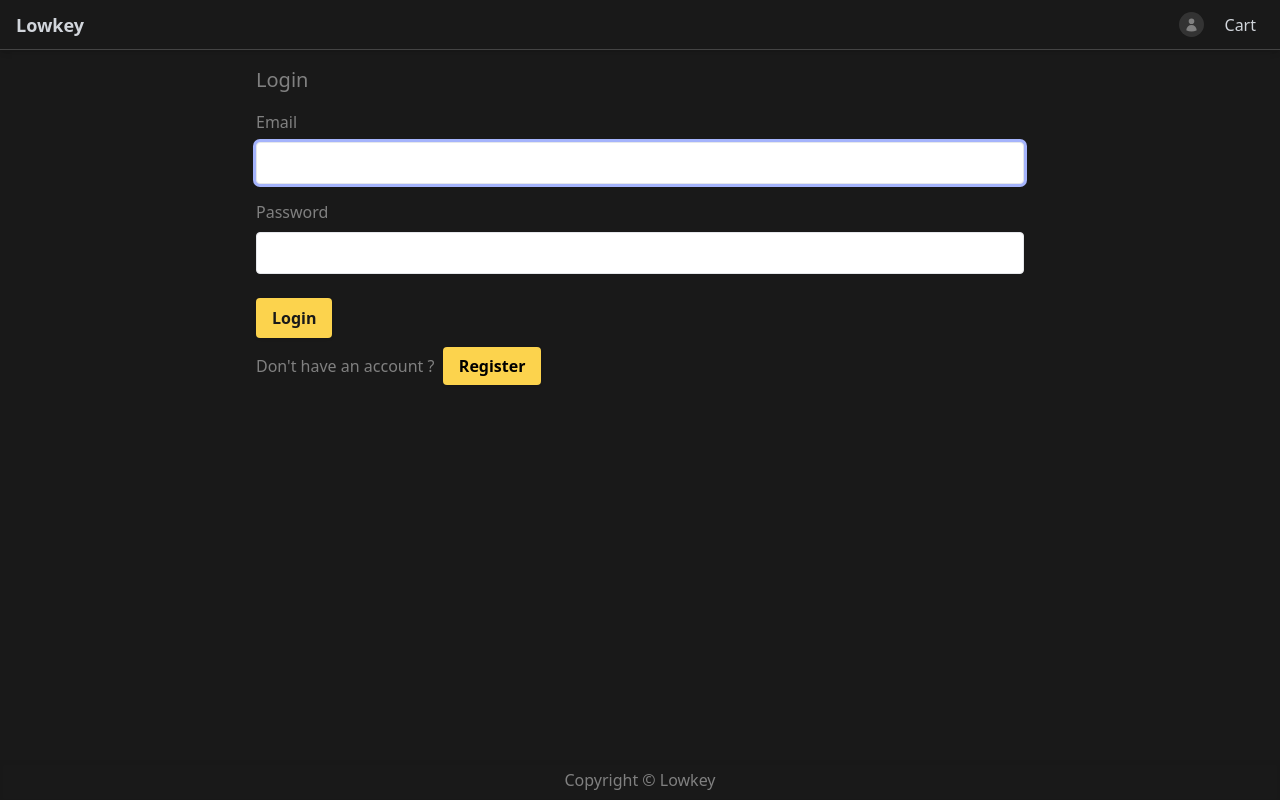
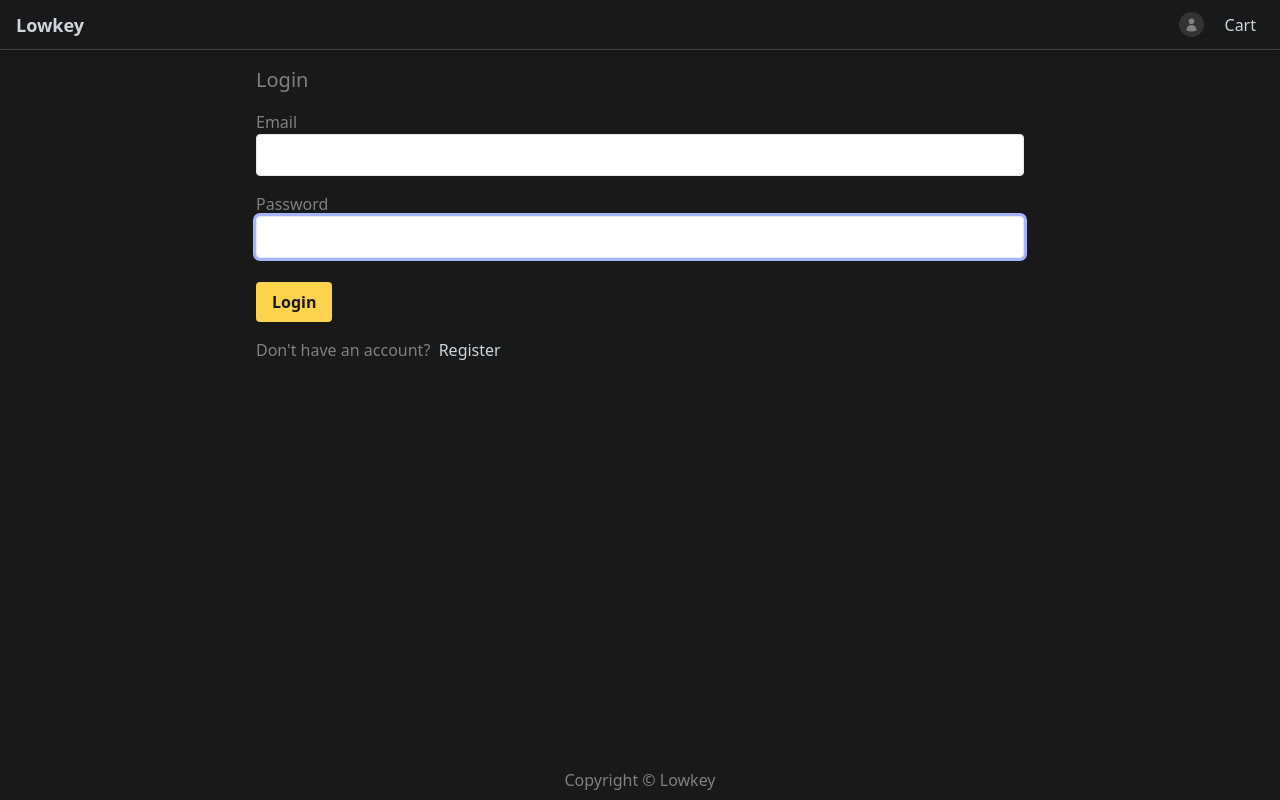
Before and after one commit to titoms/lowkey-ecommerce, a Next.js app: page /login in a window 1280 px wide. Built offline with nearby package versions, Linux system fonts and the light colour scheme; no server answers.

Commit message:
Small fixes but still 401 bug

```diff
--- a/pages/api/auth/[...nextauth].js
+++ b/pages/api/auth/[...nextauth].js
@@ -1,8 +1,8 @@
-import User from '@/models/User';
-import db from '@/utils/db';
+import bcryptjs from 'bcryptjs';
 import NextAuth from 'next-auth';
-import bcryptjs from 'bcryptjs';
 import CredentialsProvider from 'next-auth/providers/credentials';
+import User from '../../../models/User';
+import db from '../../../utils/db';
 
 export default NextAuth({
   session: {
--- a/pages/api/orders/index.js
+++ b/pages/api/orders/index.js
@@ -1,22 +1,21 @@
-import Order from '@/models/Order';
-import db from '@/utils/db';
-import { getSession } from 'next-auth/react';
+import { getToken } from 'next-auth/jwt';
+import Order from '../../../models/Order';
+import db from '../../../utils/db';
 
 const handler = async (req, res) => {
-  const session = await getSession({ req });
-  console.log(req);
-  console.log(session);
-  if (!session) {
-    return res.status(401).send('SignIn required');
+  const user = await getToken({ req });
+  console.log(user);
+  if (!user) {
+    return res.status(401).send('signin required');
   }
-  const { user } = session;
+
   await db.connect();
   const newOrder = new Order({
     ...req.body,
     user: user._id,
   });
+
   const order = await newOrder.save();
   res.status(201).send(order);
 };
-
 export default handler;
--- a/pages/login.js
+++ b/pages/login.js
@@ -1,14 +1,15 @@
-import Layout from '@/components/Layout';
 import Link from 'next/link';
 import React, { useEffect } from 'react';
 import { signIn, useSession } from 'next-auth/react';
 import { useForm } from 'react-hook-form';
-import { getError } from '@/utils/error';
+import Layout from '../components/Layout';
+import { getError } from '../utils/error';
 import { toast } from 'react-toastify';
 import { useRouter } from 'next/router';
 
 export default function LoginScreen() {
   const { data: session } = useSession();
+
   const router = useRouter();
   const { redirect } = router.query;
 
@@ -23,7 +24,6 @@ export default function LoginScreen() {
     register,
     formState: { errors },
   } = useForm();
-
   const submitHandler = async ({ email, password }) => {
     try {
       const result = await signIn('credentials', {
@@ -38,7 +38,6 @@ export default function LoginScreen() {
       toast.error(getError(err));
     }
   };
-
   return (
     <Layout title="Login">
       <form
@@ -49,16 +48,16 @@ export default function LoginScreen() {
         <div className="mb-4">
           <label htmlFor="email">Email</label>
           <input
-            className="w-full mt-2"
+            type="email"
             {...register('email', {
-              required: 'Please enter an email',
+              required: 'Please enter email',
               pattern: {
                 value: /^[a-zA-Z0-9_.+-]+@[a-zA-Z0-9-]+.[a-zA-Z0-9-.]+$/i,
-                message: 'Please enter a valid email',
+                message: 'Please enter valid email',
               },
             })}
+            className="w-full"
             id="email"
-            type="email"
             autoFocus
           ></input>
           {errors.email && (
@@ -68,29 +67,25 @@ export default function LoginScreen() {
         <div className="mb-4">
           <label htmlFor="password">Password</label>
           <input
-            className="w-full mt-2"
+            type="password"
             {...register('password', {
               required: 'Please enter password',
-              minLength: {
-                value: 3,
-                message: 'Password has to be more than 3 characters long',
-              },
+              minLength: { value: 6, message: 'password is more than 5 chars' },
             })}
+            className="w-full"
             id="password"
-            type="password"
+            autoFocus
           ></input>
           {errors.password && (
-            <div className="text-red-500">{errors.password.message}</div>
+            <div className="text-red-500 ">{errors.password.message}</div>
           )}
         </div>
-        <div className="mb-4">
+        <div className="mb-4 ">
           <button className="primary-button">Login</button>
         </div>
-        <div className="mb-4">
-          Don&apos;t have an account ? &nbsp;
-          <Link href="register" className="primary-button text-black font-bold">
-            Register
-          </Link>
+        <div className="mb-4 ">
+          Don&apos;t have an account? &nbsp;
+          <Link href="register">Register</Link>
         </div>
       </form>
     </Layout>
--- a/pages/placeorder.js
+++ b/pages/placeorder.js
@@ -162,7 +162,7 @@ export default function PlaceOrderScreen() {
                 </li>
                 <li>
                   <button
-                    display={loading.toString()}
+                    disabled={loading}
                     onClick={placeOrderHandler}
                     className="primary-button w-full"
                   >
```
